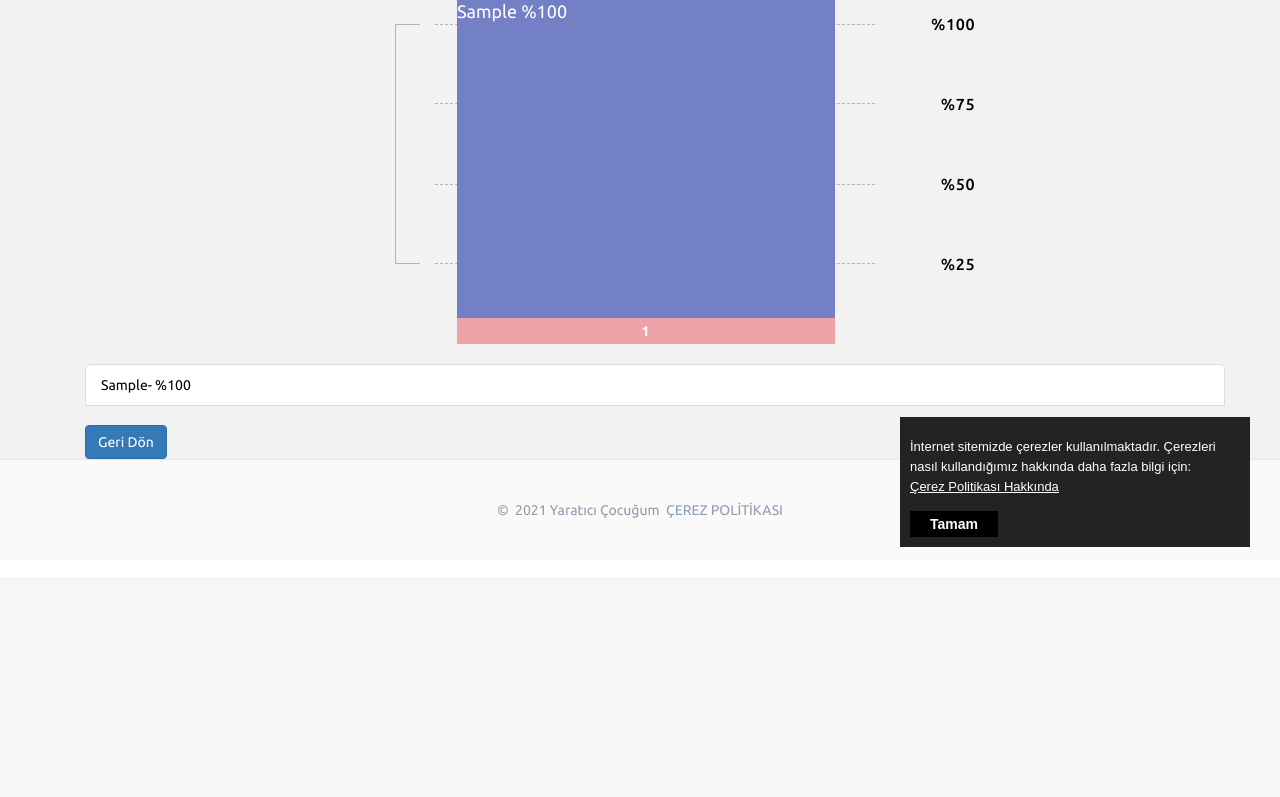
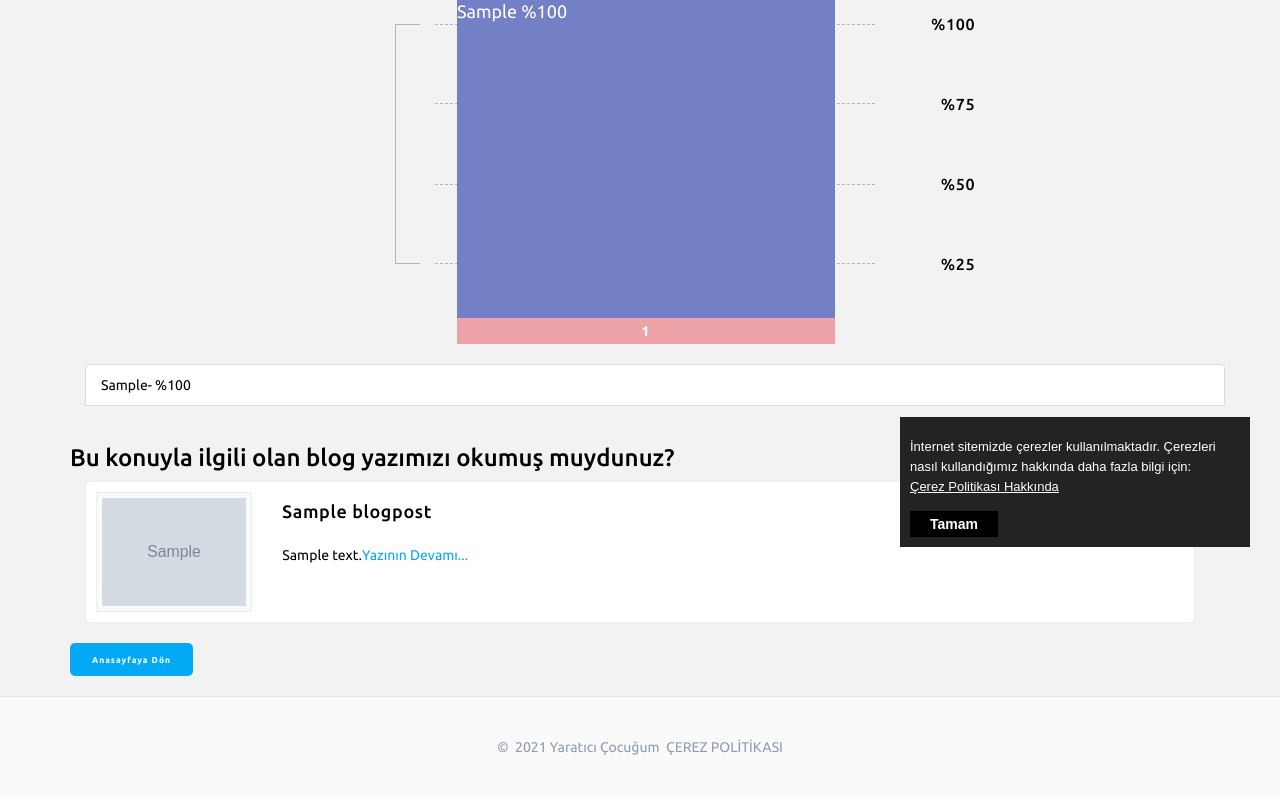
Before and after one commit to erdem-durmaz/Y.C., a Django app: page /results/1 in a window 1280 px wide. Shown: the part 223-1020 px from the top of the page. Before the commit the page ends 770 px from the top, so only its background shows below. Run offline with Django 3.2, Linux system fonts and the light colour scheme; tables that the repository leaves empty hold one stand-in row (values such as "Sample post"); grey boxes marked "Sample" are stand-in pictures; some libraries are stand-ins or nearby versions; some web fonts are replaced.

Commit message:
minor fix

```diff
--- a/mysite/templates/yaratici/question-results.html
+++ b/mysite/templates/yaratici/question-results.html
@@ -358,7 +358,57 @@ body {
                             {%endfor%}
                             {%endfor%}
                             <br>
-    <a href="{% url 'yaratici:home' %}"><button type="submit" class="btn btn-primary mt-5">Geri Dön</button></a>
+
+</div>
+
+<div class="related-question-post">
+  <div class="h3">Bu konuyla ilgili olan blog yazımızı okumuş muydunuz?</div>
+
+
+  <div class="related-question-post-container">
+      <div class="post-list-item col-xs-12 space-bottom col-sm-12 col-md-12 "
+          data-masonry-width="col-sm-12.col-md-12">
+          <div id="post-{{question.blogpost.id}}">
+              <div class="post-container">
+                  <div class="post-inner">
+                      <div class="row">
+                          <div class="col-md-2 thumb-col">
+                              <div class="thumb-container">
+                                  <div  class="post-thumbnail">
+                                      <a href="{%url 'yaratici:show_post' slug=question.blogpost.slug %}"
+                                          class="post-list-item-thumb ">
+                                          <img width="626" height="417"
+                                              src="{{question.blogpost.photo.url}}"
+                                              class="attachment-post-thumbnail size-post-thumbnail wp-post-image"
+                                              alt="" loading="lazy"
+                                              srcset="{{question.blogpost.photo.url}} 626w, {{question.blogpost.photo.url}} 300w"
+                                              sizes="(max-width: 626px) 100vw, 626px" /> </a>
+                                  </div>
+                              </div>
+                          </div>
+                          <div class="col-md-10 text-left item-content">
+                              <div class="list-padding">
+                                  <h2 class="post-title text-left h4">
+                                      <a href="{%url 'yaratici:show_post' slug=question.blogpost.slug %}"
+                                          rel="bookmark">{{question.blogpost.title}}</a>
+                                  </h2>
+                                  <div class="post-excerpt">
+                                      <p>{{question.blogpost.message|truncatewords:20|safe}}<a
+                                              class="read-more"
+                                              href="{%url 'yaratici:show_post' slug=question.blogpost.slug %}">Yazının
+                                              Devamı...</a>
+                                      </p>
+                                  </div>
+                              </div>
+                          </div>
+                      </div><!-- /row -->
+                  </div>
+              </div>
+          </div>
+      </div>
+  </div>
+  <a href="{% url 'yaratici:home' %}"><button type="submit" class="button big color-blue ">Anasayfaya Dön</button></a>
+  <br><br>
 </div>
 
 <script>
```
Also changed, not shown: mysite/templates/yaratici/show-question.html (+20 -60 lines).
